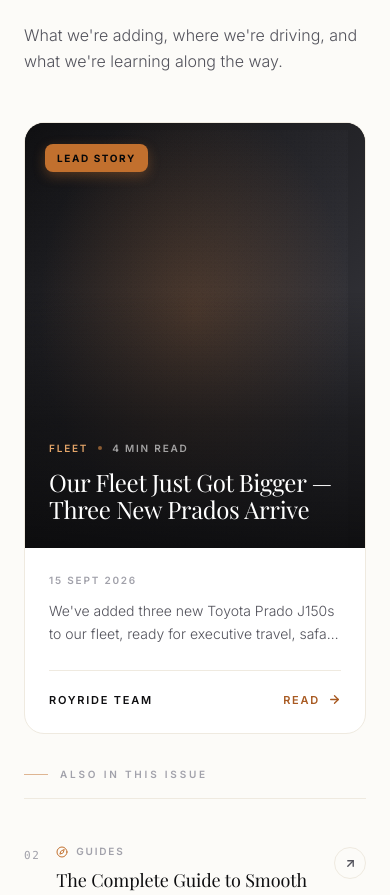
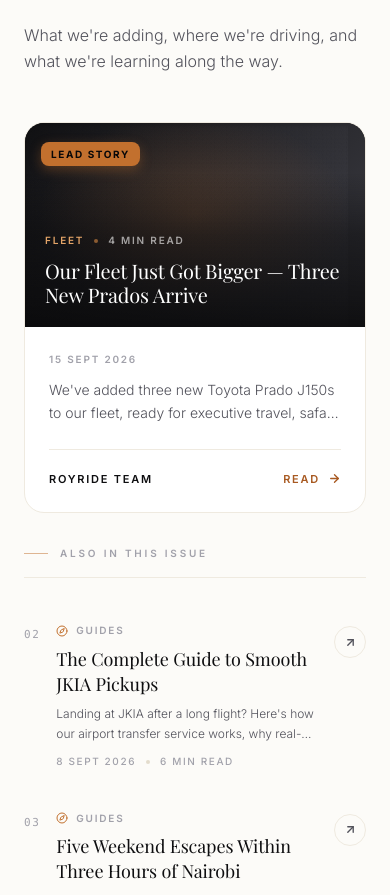
Before and after one commit to ronnyokumu7-arch/car-rental-premium, a Next.js app: page / in a window 390 px wide. Shown: the part 2668-3563 px from the top of the page. Built offline with nearby package versions, Linux system fonts and the light colour scheme; no server answers.

Commit message:
Feat: locked for today

```diff
--- a/components/marketing/FeaturedPost.tsx
+++ b/components/marketing/FeaturedPost.tsx
@@ -4,17 +4,14 @@ import Link from 'next/link';
 import { ArrowRight } from 'lucide-react';
 import { motion } from 'motion/react';
 import { type Post, formatDate } from '../../lib/posts';
-import { getCategoryIcon } from '../../lib/postIcons';
 
 /* ─────────────────────────────────────────────────────────────
    FEATURED POST
    The lead story on the homepage's "From the road" section.
 
    Two layouts:
-     • Mobile  — title rendered over the image (editorial cover)
-                 category pill on image, date moves to panel
+     • Mobile  — compact banner: category badge + title over image
      • Desktop — two-column split (image left, content right)
-                 title in the ivory panel as before
 
    Used only by LatestUpdates.tsx
    ───────────────────────────────────────────────────────────── */
@@ -24,8 +21,6 @@ interface FeaturedPostProps {
 }
 
 export function FeaturedPost({ post }: FeaturedPostProps) {
-  const Icon = getCategoryIcon(post.category);
-
   return (
     <motion.article
       initial={{ opacity: 0, y: 24 }}
@@ -41,10 +36,10 @@ export function FeaturedPost({ post }: FeaturedPostProps) {
 
           {/* ═══════════════════════════════════════════
               VISUAL PANEL
-              Mobile: title overlays the bottom of the image
-              Desktop: icon + category label centered
+              Mobile:  short banner with badge + title
+              Desktop: full image column with icon + label
               ═══════════════════════════════════════════ */}
-          <div className="relative aspect-[4/5] sm:aspect-[16/10] lg:aspect-auto lg:min-h-[440px] overflow-hidden flex items-center justify-center bg-obsidian-950">
+          <div className="relative aspect-[5/3] sm:aspect-[16/10] lg:aspect-auto lg:min-h-[440px] overflow-hidden flex items-center justify-center bg-obsidian-950">
 
             {/* Post gradient */}
             <div
@@ -71,28 +66,24 @@ export function FeaturedPost({ post }: FeaturedPostProps) {
             {/* Bottom gradient — heavier on mobile for title legibility */}
             <div
               aria-hidden="true"
-              className="absolute inset-0 pointer-events-none max-sm:opacity-100 sm:opacity-0"
+              className="absolute inset-0 pointer-events-none sm:hidden"
               style={{
                 background:
-                  'linear-gradient(to top, rgba(7,7,8,0.85) 0%, rgba(7,7,8,0.55) 30%, transparent 60%)',
+                  'linear-gradient(to top, rgba(7,7,8,0.85) 0%, rgba(7,7,8,0.50) 45%, transparent 75%)',
               }}
             />
 
-            {/* Desktop-only: centered icon + category */}
+            {/* Desktop-only: centered icon + category label */}
             <div className="relative hidden sm:flex flex-col items-center gap-5">
-              <Icon
-                size={56}
-                strokeWidth={1}
-                className="text-copper-300 transition-transform duration-700 ease-lux group-hover:scale-110"
-              />
+              <CategoryIcon category={post.category} size={56} />
               <span className="text-[11px] uppercase tracking-[0.28em] text-white/85 font-semibold">
                 {post.category}
               </span>
             </div>
 
-            {/* Featured badge — top left */}
-            <div className="absolute top-5 left-5">
-              <span className="inline-flex items-center gap-1.5 px-3 py-1.5 bg-copper-500 text-obsidian-950 rounded-md text-[10px] font-bold uppercase tracking-[0.16em] shadow-[0_4px_12px_rgba(194,112,46,0.35)]">
+            {/* Category badge — top-left */}
+            <div className="absolute top-4 left-4 sm:top-5 sm:left-5">
+              <span className="inline-flex items-center gap-1.5 px-2.5 py-1 sm:px-3 sm:py-1.5 bg-copper-500 text-obsidian-950 rounded-md text-[10px] font-bold uppercase tracking-[0.16em] shadow-[0_4px_12px_rgba(194,112,46,0.35)]">
                 Lead Story
               </span>
             </div>
@@ -107,9 +98,9 @@ export function FeaturedPost({ post }: FeaturedPostProps) {
             {/* ═══════════════════════════════════════════
                 MOBILE-ONLY: title over the image
                 ═══════════════════════════════════════════ */}
-            <div className="absolute inset-x-0 bottom-0 p-6 sm:hidden">
+            <div className="absolute inset-x-0 bottom-0 p-5 sm:hidden">
               {/* Category + reading time */}
-              <div className="flex items-center gap-2.5 mb-3 text-[10px] font-semibold uppercase tracking-[0.18em] text-copper-300">
+              <div className="flex items-center gap-2.5 mb-2.5 text-[10px] font-semibold uppercase tracking-[0.18em] text-copper-300">
                 <span>{post.category}</span>
                 <span
                   aria-hidden="true"
@@ -119,7 +110,7 @@ export function FeaturedPost({ post }: FeaturedPostProps) {
               </div>
 
               {/* Title */}
-              <h3 className="font-display text-2xl text-white leading-[1.15] tracking-[-0.015em] line-clamp-3">
+              <h3 className="font-display text-xl text-white leading-[1.2] tracking-[-0.01em] line-clamp-2">
                 {post.title}
               </h3>
             </div>
@@ -181,3 +172,36 @@ export function FeaturedPost({ post }: FeaturedPostProps) {
     </motion.article>
   );
 }
+
+/* ─────────────────────────────────────────────────────────────
+   CATEGORY ICON
+   Small inline SVG wrapper — returns the right lucide icon
+   based on the post's category. Used only on desktop in this
+   file; kept local to avoid a shared import.
+   ───────────────────────────────────────────────────────────── */
+
+import { Car, Compass, Newspaper, Tag, type LucideIcon } from 'lucide-react';
+
+const CATEGORY_ICON_MAP: Record<string, LucideIcon> = {
+  News: Newspaper,
+  Guides: Compass,
+  Offers: Tag,
+  Fleet: Car,
+};
+
+function CategoryIcon({
+  category,
+  size = 56,
+}: {
+  category: string;
+  size?: number;
+}) {
+  const Icon = CATEGORY_ICON_MAP[category] ?? Newspaper;
+  return (
+    <Icon
+      size={size}
+      strokeWidth={1}
+      className="text-copper-300 transition-transform duration-700 ease-lux group-hover:scale-110"
+    />
+  );
+}
```
